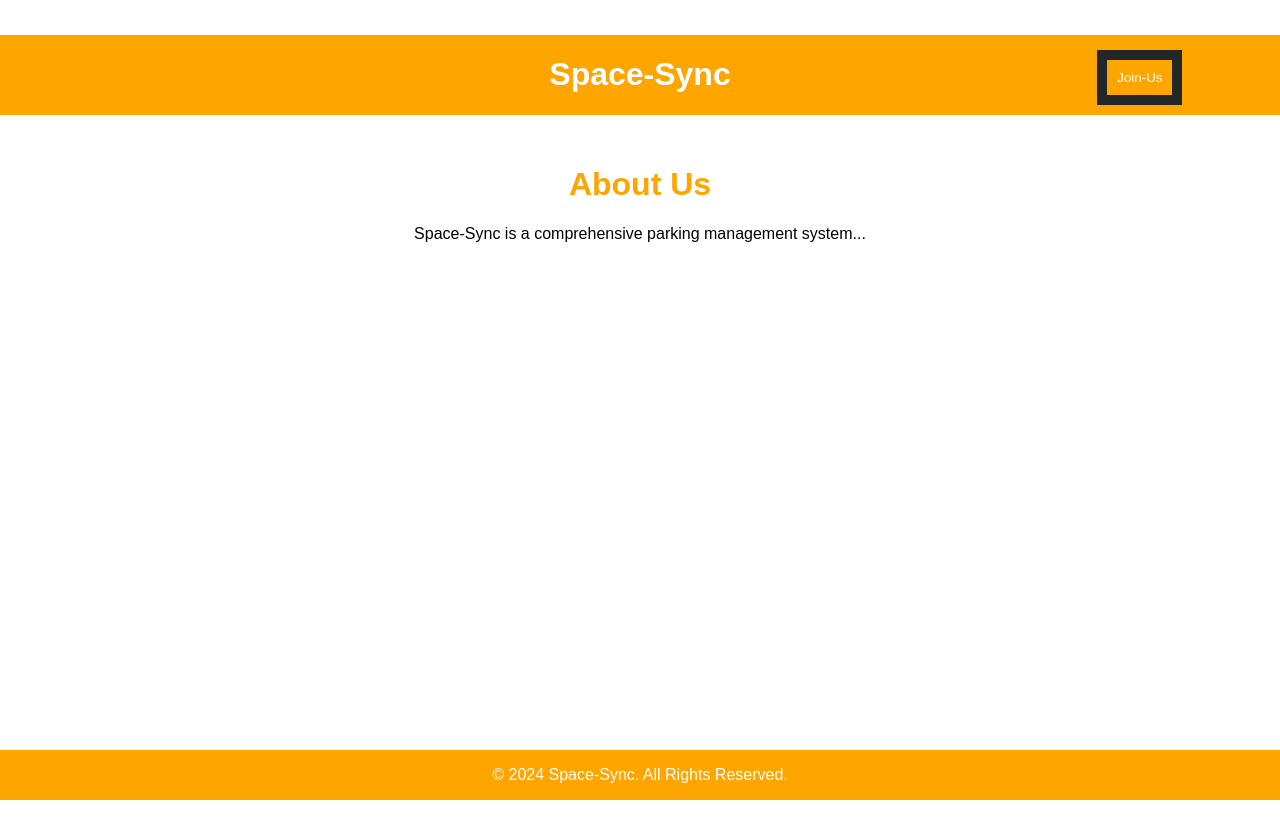
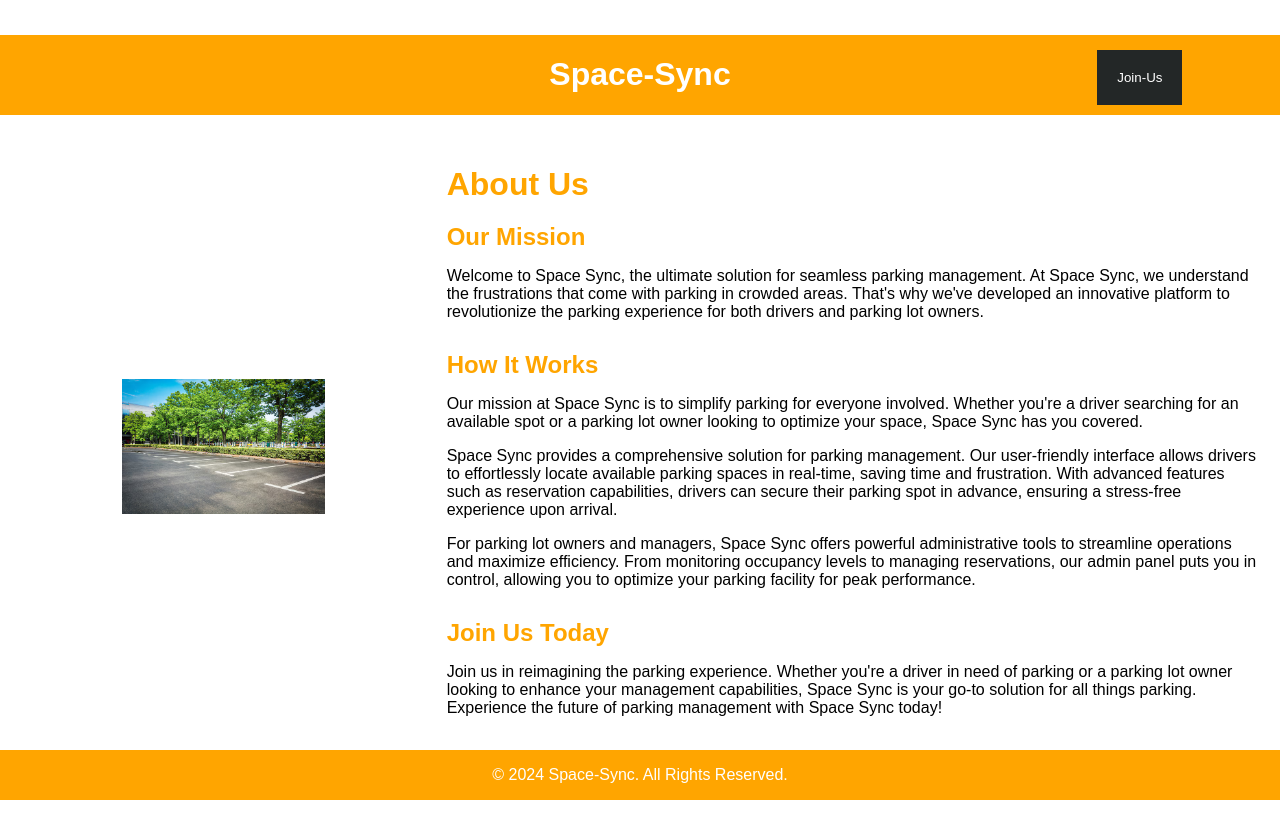
Before and after one commit to kanchan-kharkwal/Parking_Management_System, a React (Create React App) app in the folder frontend/: page /about in a window 1280 px wide. Before the commit the page ends 800 px from the top, so only its background shows below. Built offline with nearby package versions, Linux system fonts and the light colour scheme.

Commit message:
Add files via upload
Signed-off-by: Kanchan Kharkwal <159950316+kanchan-kharkwal@users.noreply.github.com>

```diff
--- a/frontend/src/components/pages/About.css
+++ b/frontend/src/components/pages/About.css
@@ -1,6 +1,40 @@
 /* src/components/pages/About.css */
 .about-container {
-    padding: 20px;
-    text-align: center;
+  display: flex;
+  align-items: center;
+  padding: 20px;
+}
 
-  }
+.about-left {
+  flex: 1;
+  display: flex;
+  justify-content: center; /* Center horizontally */
+  align-items: center; /* Center vertically */
+}
+
+.about-image {
+  width: 50%;
+  height: auto;
+
+}
+
+.about-right {
+  flex: 2;
+  padding-left: 20px;
+}
+
+.about-heading {
+  margin-bottom: 20px;
+}
+
+.about-section {
+  margin-bottom: 30px;
+}
+
+.about-subheading {
+  margin-bottom: 10px;
+}
+
+.about-text {
+  margin-bottom: 15px;
+}
--- a/frontend/src/components/pages/About.js
+++ b/frontend/src/components/pages/About.js
@@ -1,12 +1,41 @@
 // src/components/pages/About.js
 import React from 'react';
+import carImage from '../../assets/car.jpg';
 import './About.css';
 
 const About = () => {
   return (
     <div className="about-container">
-      <h1>About Us</h1>
-      <p>Space-Sync is a comprehensive parking management system...</p>
+      <div className="about-left">
+        <img src={carImage} alt="Car" className="about-image" />
+      </div>
+      <div className="about-right">
+        <h1 className="about-heading">About Us</h1>
+        <div className="about-section">
+          <h2 className="about-subheading">Our Mission</h2>
+          <p className="about-text">
+            Welcome to Space Sync, the ultimate solution for seamless parking management. At Space Sync, we understand the frustrations that come with parking in crowded areas. That's why we've developed an innovative platform to revolutionize the parking experience for both drivers and parking lot owners.
+          </p>
+        </div>
+        <div className="about-section">
+          <h2 className="about-subheading">How It Works</h2>
+          <p className="about-text">
+            Our mission at Space Sync is to simplify parking for everyone involved. Whether you're a driver searching for an available spot or a parking lot owner looking to optimize your space, Space Sync has you covered.
+          </p>
+          <p className="about-text">
+            Space Sync provides a comprehensive solution for parking management. Our user-friendly interface allows drivers to effortlessly locate available parking spaces in real-time, saving time and frustration. With advanced features such as reservation capabilities, drivers can secure their parking spot in advance, ensuring a stress-free experience upon arrival.
+          </p>
+          <p className="about-text">
+            For parking lot owners and managers, Space Sync offers powerful administrative tools to streamline operations and maximize efficiency. From monitoring occupancy levels to managing reservations, our admin panel puts you in control, allowing you to optimize your parking facility for peak performance.
+          </p>
+        </div>
+        <div className="about-section">
+          <h2 className="about-subheading">Join Us Today</h2>
+          <p className="about-text">
+            Join us in reimagining the parking experience. Whether you're a driver in need of parking or a parking lot owner looking to enhance your management capabilities, Space Sync is your go-to solution for all things parking. Experience the future of parking management with Space Sync today!
+          </p>
+        </div>
+      </div>
     </div>
   );
 };
--- a/frontend/src/components/pages/Auth.css
+++ b/frontend/src/components/pages/Auth.css
@@ -1,4 +1,4 @@
-/* src/components/auth/AuthPage.css */
+/* src/components/pages/AuthPage.css */
 .auth-container {
   display: flex;
   justify-content: center;
--- a/frontend/src/components/pages/Auth.js
+++ b/frontend/src/components/pages/Auth.js
@@ -1,7 +1,6 @@
 // src/components/auth/AuthPage.js
-import React, { useState } from 'react';
+import React, { useState, useEffect } from 'react';
 import { useLocation } from 'react-router-dom';
-import { useEffect } from 'react';
 // import { Link } from 'react-router-dom';
 import GoogleOAuth from '../common/GoogleOAuth';
 import './Auth.css';
--- a/frontend/src/components/pages/Contact.css
+++ b/frontend/src/components/pages/Contact.css
@@ -1,5 +1,28 @@
 /* src/components/pages/Contact.css */
 .contact-container {
-    padding: 20px;
-    text-align: center;
-  }
+  display: flex;
+}
+
+.contact-left {
+  flex: 1;
+}
+
+.contact-right {
+  flex: 1;
+}
+
+.contact-content {
+  padding: 20px;
+}
+
+.contact-image-container {
+  display: flex;
+  justify-content: center;
+  align-items: center;
+  height: 100%; /* Ensure the image container takes full height */
+}
+
+.contact-image {
+  max-width: 100%;
+  max-height: 100%;
+}
--- a/frontend/src/components/pages/Contact.js
+++ b/frontend/src/components/pages/Contact.js
@@ -1,14 +1,24 @@
 // src/components/pages/Contact.js
 import React from 'react';
 import './Contact.css';
+import contactImage from '../../assets/car.jpg'; // Import your image file
 
 const Contact = () => {
   return (
     <div className="contact-container">
-      <h1>Contact Us</h1>
-      <p>If you have any questions, feel free to reach out to us at:</p>
-      <p>Email: support@space-sync.com</p>
-      <p>Phone: +91 234 567 890</p>
+      <div className="contact-left">
+      <div className="contact-image-container">
+          <img src={contactImage} alt="Contact" className="contact-image" />
+        </div>
+      </div>
+      <div className="contact-right">
+        <div className="contact-content">
+          <h1 className="contact-heading">Contact Us</h1>
+          <p>If you have any questions, feel free to reach out to us at:</p>
+          <p>Email: support@space-sync.com</p>
+          <p>Phone: +91 234 567 890</p>
+        </div>
+      </div>
     </div>
   );
 };
--- a/frontend/src/components/pages/Home.css
+++ b/frontend/src/components/pages/Home.css
@@ -1,60 +1,54 @@
 /* src/components/pages/Home.css */
 
 .home-container {
+  display: flex;
+  flex-direction: column;
+  align-items: center;
   padding: 20px;
-  padding-bottom: 85px; /* Add padding to accommodate the fixed footer */
+  background-color: #fff;
 }
 
 .home-content {
   display: flex;
-  justify-content: center;
+  justify-content: space-between;
   align-items: center;
+  width: 100%;
+  max-width: 1200px;
   margin-bottom: 20px;
-  text-align: center; /* Center the content horizontally */
+}
+
+.home-left-content,
+.home-right-content {
+  flex: 1;
 }
 
 .home-heading {
-  margin-bottom: 40px;
-}
-
-.home-left-content {
-  flex: 1;
-  padding-right: 40px;
-  padding-left: 80px;
-}
-
-.home-right-content {
-  flex: 1;
-  padding-left: 40px;
-  padding-right: 80px;
+  color: orange;
 }
 
 .home-paragraph {
-  margin-top: 20px;
-  margin-bottom: 20px;
+  text-align: justify;
 }
 
 .home-image {
-  padding-top: 40px;
-  width: 80%; /* Stretch the image to be wide */
-  max-height: 200px; /* Adjust the height as per your preference */
+  max-width: 100%;
+  height: auto;
 }
 
 .home-button-container {
   display: flex;
-  flex-direction: column; /* Arrange items in a column */
-  align-items: center; /* Center items horizontally */
-  margin-top: 20px; /* Add margin to separate the button from other content */
+  justify-content: center;
+  margin-top: 20px;
 }
 
 .home-button {
-  display: inline-block;
-  padding: 10px 20px;
   background-color: orange;
   color: white;
+  padding: 10px 20px;
+  border: none;
+  border-radius: 5px;
   text-decoration: none;
-  border-radius: 5px;
-  text-align: center;
+  cursor: pointer;
 }
 
 .home-button:hover {
--- a/frontend/src/components/pages/JoinUs.css
+++ b/frontend/src/components/pages/JoinUs.css
@@ -3,7 +3,7 @@
     display: flex;
     flex-direction: column;
     align-items: center;
-    padding: 20px;
+    padding: 10px;
   }
 
   .dropdown {
@@ -12,15 +12,11 @@
   }
 
   .dropdown-toggle {
-    background-color: orange;
+    background-color: rgb(35, 39, 39);
     color: white;
     padding: 10px;
     border: none;
     cursor: pointer;
-  }
-
-  .dropdown-toggle:hover {
-    background-color: darkorange;
   }
 
   .dropdown-menu {
@@ -29,12 +25,11 @@
     background-color: white;
     box-shadow: 0px 8px 16px 0px rgba(0,0,0,0.2);
     z-index: 1;
-    margin-top: 10px;
     width: 200px;
   }
 
   .dropdown-item {
-    color: black;
+    color: white;
     padding: 12px 16px;
     text-decoration: none;
     display: block;
```
Also changed, not shown: frontend/src/components/pages/FAQ.css (added, +32 -0 lines), frontend/src/components/pages/FAQ.js (added, +57 -0 lines), frontend/src/components/pages/Home.js (+3 -5 lines), frontend/src/components/pages/JoinUs.js (+4 -4 lines).
